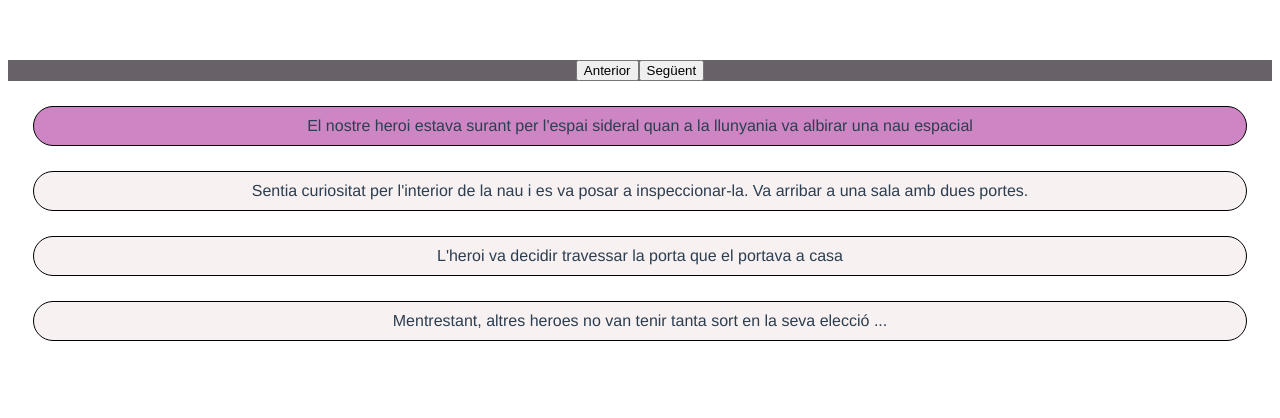
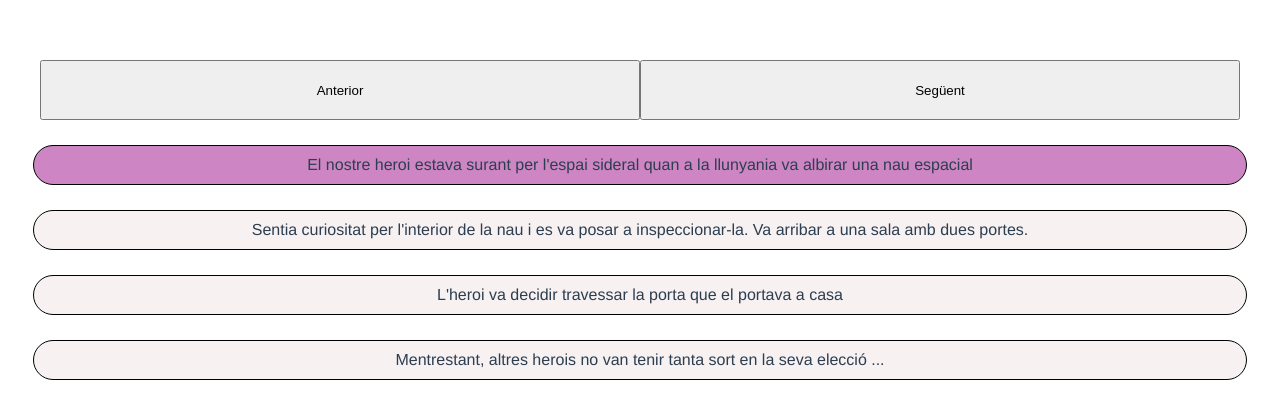
Before and after one commit to npuigdemont/vue1, a Vue app in the folder vite-project/: page / in a window 1280 px wide. Shown: the top 418 px of the page. Built offline with nearby package versions, Linux system fonts and the light colour scheme.

Commit message:
exercici4

```diff
--- a/vite-project/src/components/Escena.vue
+++ b/vite-project/src/components/Escena.vue
@@ -11,7 +11,8 @@ export default {
     data(){return{};},
     name: "Escena",
     props: {
-        msg: Object
+        msg: String,
+        itemActiu: Number
     }
 };
 
--- a/vite-project/src/components/Home.vue
+++ b/vite-project/src/components/Home.vue
@@ -2,14 +2,13 @@
 
 <template>
 <div>
-    <botons @canvia ="canviaFrase"></botons>
+    <botons @canviaFrase ="canviaFrase"></botons>
 
   <Escena :msg="text" v-for="(text, index) in textos"
   :key="index"
   :text="text"
   :class="{active: index === num}"
   >
-
   </Escena>
 
   </div>
@@ -19,7 +18,7 @@
 
 <script>
     import Botons from './botons.vue';
-    import Escena from "./Escena.vue";
+    import Escena from './Escena.vue';
 
 
 export default {
@@ -36,7 +35,7 @@ export default {
             "El nostre heroi estava surant per l'espai sideral quan a la llunyania va albirar una nau espacial",
             "Sentia curiositat per l'interior de la nau i es va posar a inspeccionar-la. Va arribar a una sala amb dues portes.",
             "L'heroi va decidir travessar la porta que el portava a casa",
-            "Mentrestant, altres heroes no van tenir tanta sort en la seva elecció ..."
+            "Mentrestant, altres herois no van tenir tanta sort en la seva elecció ..."
             ]
         }
     },
--- a/vite-project/src/components/botons.vue
+++ b/vite-project/src/components/botons.vue
@@ -1,10 +1,10 @@
 <template>
   <div class="botons">
-    <div class='d-grid gap-2'>
+    <div class="btn-group btn-group-lg" role="group">
 
-            <button class='btn btn-secondary btn-lg mx-auto' @click="clickAnterior">Anterior</button>
+            <button class="btn col-md-6 btn-secondary btn-lg btn-block" @click="clickAnterior">Anterior</button>
 
-            <button class='btn btn-secondary btn-lg mx-auto' @click="clickSeguent">Següent</button>
+            <button class="btn col-md-6 btn-secondary btn-lg btn-block" @click="clickSeguent">Següent</button>
 
     </div>
   </div>
@@ -40,8 +40,9 @@ export default {
 </script>
 
 <style scoped>
-.botons {
-    background: rgba(97, 89, 96, 0.95);
+button{
+    height: 60px;
+    width: 600px;
 }
 
 </style>
```
